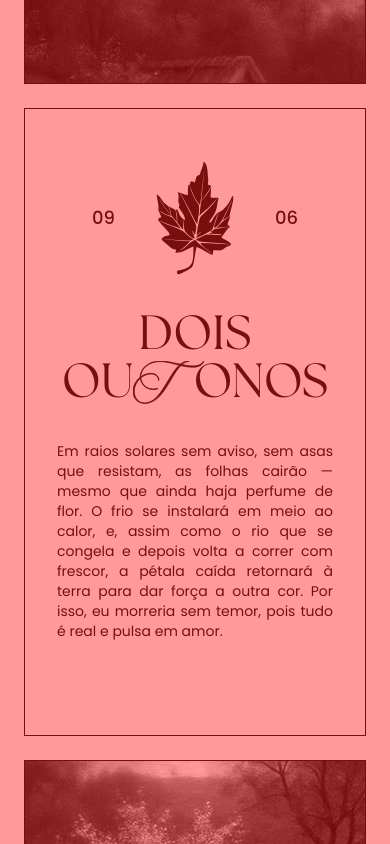
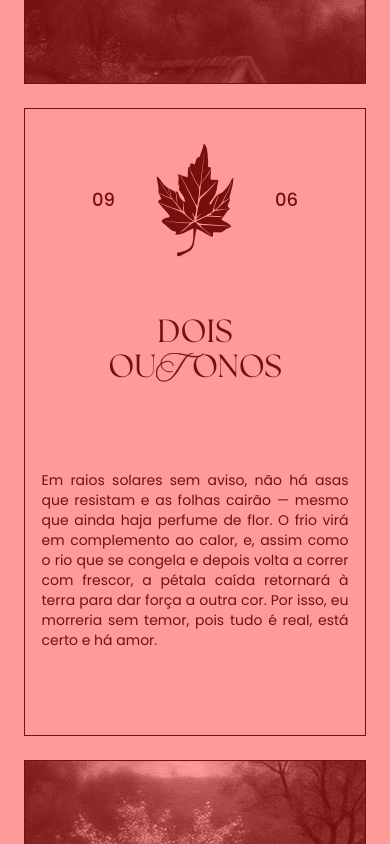
Before and after one commit to f-rxfxel/one-year, a Next.js app: page / in a window 390 px wide. Built offline with nearby package versions, Linux system fonts and the light colour scheme.

Commit message:
Refazendo ajustes responsivos de fontes, espaçamentos e alinhamentos

```diff
--- a/app/globals.css
+++ b/app/globals.css
@@ -288,6 +288,11 @@ html, body {
   height: 100%;
   min-height: 100%;
   width: 100%;
-  background: #000; /* Ou a cor de fundo padrão do seu app */
-  overscroll-behavior: none; /* Evita bounce/scroll extra em mobile */
+  background: #000;
+  overscroll-behavior: none;
 }
+
+.dynamic-title {
+  font-size: clamp(2rem, 8vw, 8rem);
+  line-height: 1.1;
+}
--- a/app/page.tsx
+++ b/app/page.tsx
@@ -183,31 +183,35 @@ export default function Component() {
       onTouchStart={handleTouchStart}
       onTouchMove={handleTouchMove}
       onTouchEnd={handleTouchEnd}
-      className={`full-mobile-height md:flex-row md:py-12 md:px-0 px-6 flex flex-col items-center justify-between bg-${season.color}-background`}
+      className={`flex flex-col md:flex-row items-center justify-between md:py-12 md:px-0 px-6 bg-${season.color}-background ${
+        isMobile ? 'full-mobile-height' : 'h-screen'
+      }`}
     >
       <section
         onClick={handlePreviousSeason}
-        className={`relative md:w-60 md:h-full h-28 w-full md:border-t md:border-l-0 border-${season.color}-highlight border-b border-r border-l flex items-center justify-center overflow-hidden`}
+        className={`relative md:w-60 md:h-full h-28 w-full md:border-t md:border-l-0 border-${season.color}-highlight border-b border-r border-l flex items-center justify-evenly overflow-hidden`}
       >
         {prevSeason ? renderImage(prevSeason.images[0], `${prevSeason.key}-1`, false) : null}
         {renderImage(season.images[0], `${season.key}-1`, true)}
       </section>
 
       <main
-        className={`md:m-12 m-6 size-full border border-${season.color}-highlight flex flex-col items-center justify-center`}
+        className={`md:m-12 m-6 size-full border border-${season.color}-highlight flex flex-col items-center justify-evenly md:justify-center`}
       >
-        <div className="flex items-center md:gap-18 gap-20 pb-20">
+        <div className="flex items-center md:gap-18 gap-20 pb-6 md:pb-20">
           <span className={`md:text-xl text-lg font-medium text-${season.color}-highlight`}>09</span>
           <div className={`transition-colors duration-500 text-${season.color}-highlight relative`}>
             {season.icon(`currentColor`)}
           </div>
           <span className={`md:text-xl text-lg font-medium text-${season.color}-highlight`}>06</span>
         </div>
-        <h1 className={`lg:text-9xl sm:text-7xl text-5xl text-${season.color}-highlight ${TheSeasons.className}`}>{season.title}</h1>
-        <h1 className={`lg:text-9xl sm:text-7xl text-5xl mb-8 text-${season.color}-highlight ${TheSeasons.className}`}>
-          {season.subtitle ? season.subtitle : ''}
+        <h1 className='flex flex-col justify-center items-center'>
+          <p className={`dynamic-title text-${season.color}-highlight ${TheSeasons.className}`}>{season.title}</p>
+          <p className={`dynamic-title  text-${season.color}-highlight ${TheSeasons.className}`}>
+            {season.subtitle ? season.subtitle : ''}
+          </p>
         </h1>
-        <p className={`md:max-w-2/3 px-8 text-sm md:text-base text-justify border-${season.color}-highlight text-${season.color}-highlight`}>Em raios solares sem aviso, sem asas que resistam, as folhas cairão — mesmo que ainda haja perfume de flor. O frio se instalará em meio ao calor, e, assim como o rio que se congela e depois volta a correr com frescor, a pétala caída retornará à terra para dar força a outra cor. Por isso, eu morreria sem temor, pois tudo é real e pulsa em amor.</p>
+        <p className={`text-sm md:text-base p-2 lg:p-0 w-[95%] sm:w-4/5 md:w-2/3 lg:w-3/4 text-justify border-${season.color}-highlight text-${season.color}-highlight`}>Em raios solares sem aviso, não há asas que resistam e as folhas cairão — mesmo que ainda haja perfume de flor. O frio virá em complemento ao calor, e, assim como o rio que se congela e depois volta a correr com frescor, a pétala caída retornará à terra para dar força a outra cor. Por isso, eu morreria sem temor, pois tudo é real, está certo e há amor.</p>
       </main>
 
       <section
```
